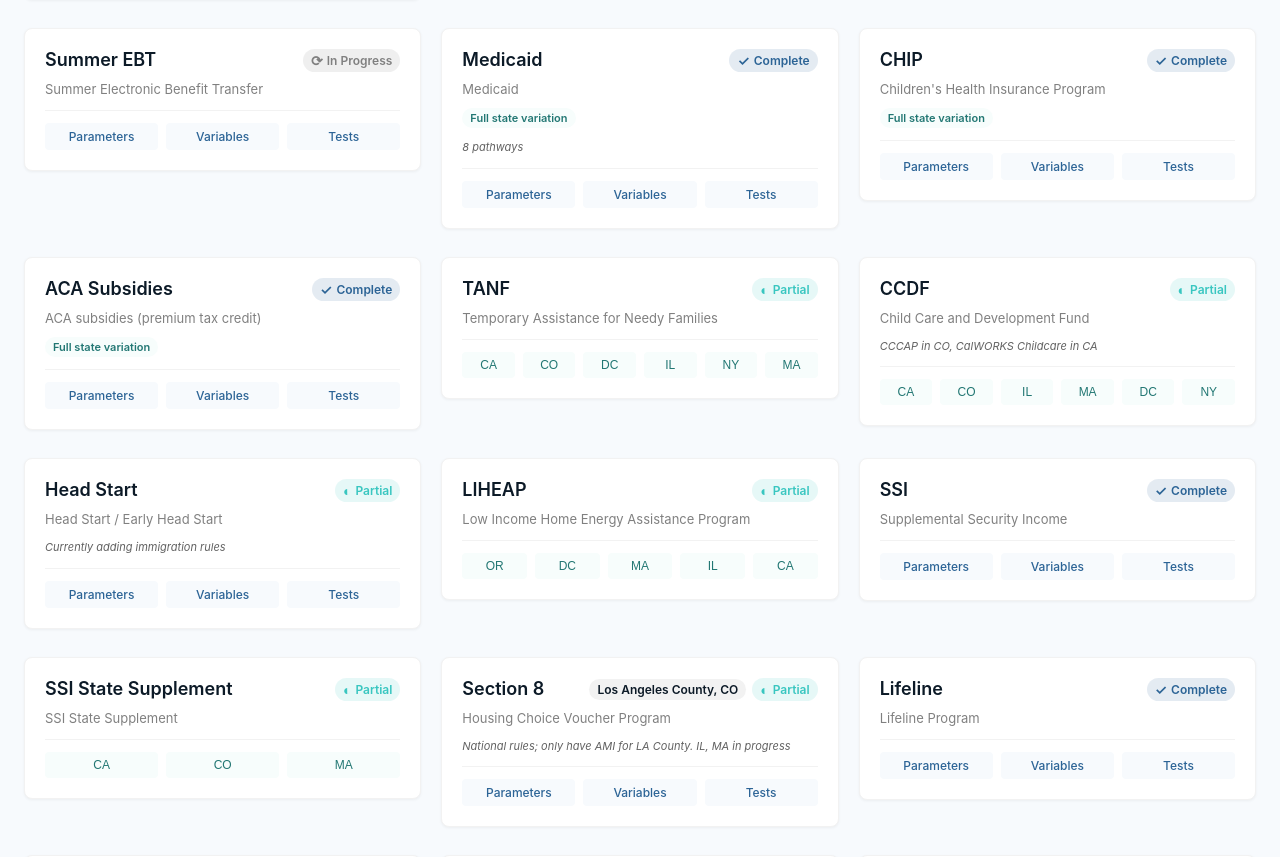
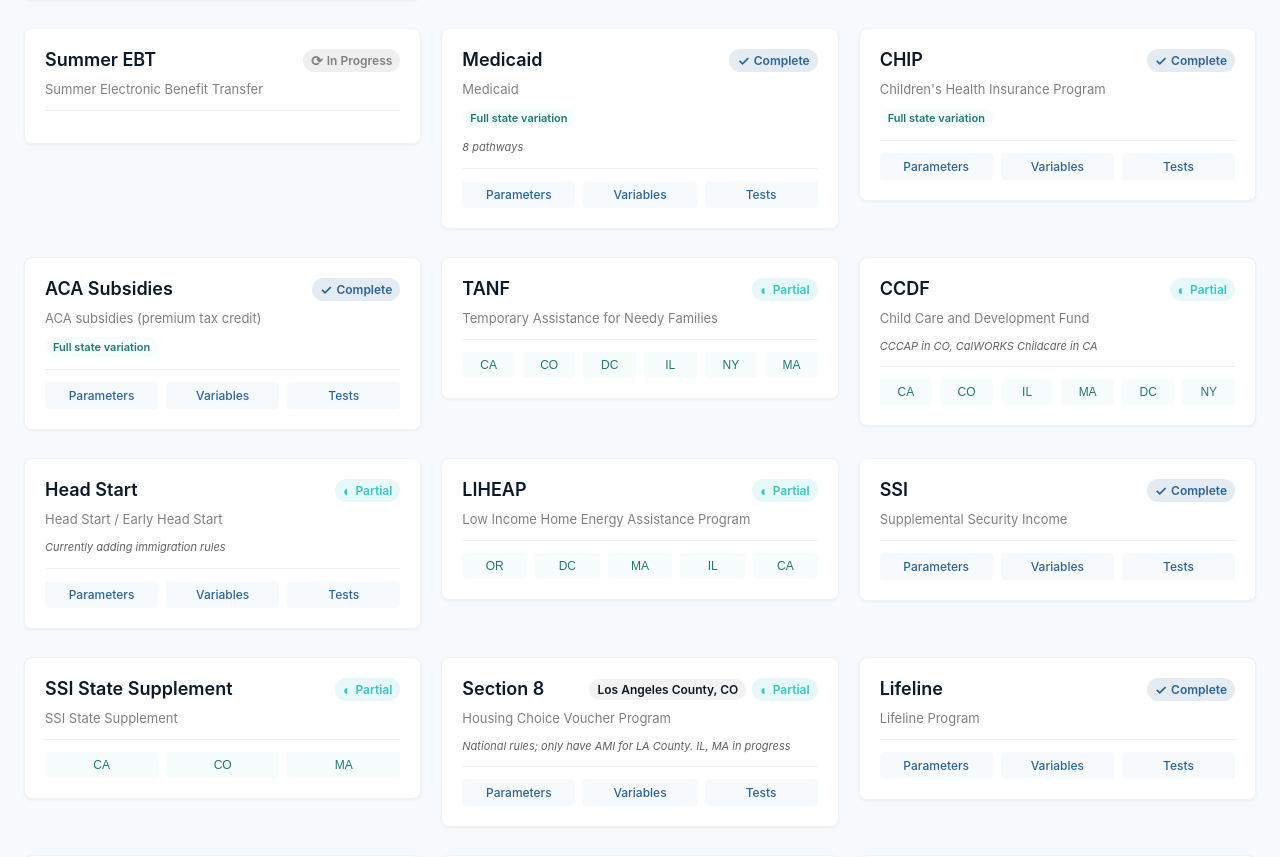
Before and after one commit to PolicyEngine/policyengine-coverage-tracker, a React (Create React App) app: page / in a window 1280 px wide. Shown: the part 940-1797 px from the top of the page. Built offline with nearby package versions, Linux system fonts and the light colour scheme.

Commit message:
some program coverage

```diff
--- a/src/data/programs.ts
+++ b/src/data/programs.ts
@@ -42,9 +42,9 @@
     coverage: 'US',
     notes: 'Social Security and Medicare',
     githubLinks: {
-      parameters: `${GITHUB_BASE}/parameters/gov/irs/social_security`,
-      variables: `${GITHUB_BASE}/variables/gov/irs/social_security`,
-      tests: `${TESTS_BASE}/policy/baseline/gov/irs/social_security`,
+      parameters: `${GITHUB_BASE}/parameters/gov/irs/payroll`,
+      variables: `${GITHUB_BASE}/variables/gov/irs/payroll`,
+      tests: `${TESTS_BASE}/policy/baseline/gov/irs/payroll`,
     },
   },
 
@@ -98,11 +98,7 @@
     agency: 'USDA',
     status: 'inProgress',
     coverage: 'US',
-    githubLinks: {
-      parameters: `${GITHUB_BASE}/parameters/gov/usda/summer_ebt`,
-      variables: `${GITHUB_BASE}/variables/gov/usda/summer_ebt`,
-      tests: `${TESTS_BASE}/policy/baseline/gov/usda/summer_ebt`,
-    },
+    githubLinks: {},
   },
 
   // HHS Programs
@@ -160,12 +156,12 @@
       {
         state: 'CA',
         status: 'complete',
-        name: 'CalWORKs Cash Aid',
-        fullName: 'CalWORKs Cash Aid Program',
+        name: 'CalWORKs Cash Benefit',
+        fullName: 'California CalWORKs Cash Benefit',
         githubLinks: {
-          parameters: `${GITHUB_BASE}/parameters/gov/states/ca/tanf`,
-          variables: `${GITHUB_BASE}/variables/gov/states/ca/tanf`,
-          tests: `${TESTS_BASE}/policy/baseline/gov/states/ca/tanf`,
+          parameters: `${GITHUB_BASE}/parameters/gov/states/ca/cdss/tanf/cash`,
+          variables: `${GITHUB_BASE}/variables/gov/states/ca/cdss/tanf/cash`,
+          tests: `${TESTS_BASE}/policy/baseline/gov/states/ca/cdss/tanf/cash`,
         }
       },
       {
@@ -174,53 +170,53 @@
         name: 'Colorado Works',
         fullName: 'Colorado Works Program',
         githubLinks: {
-          parameters: `${GITHUB_BASE}/parameters/gov/states/co/tanf`,
-          variables: `${GITHUB_BASE}/variables/gov/states/co/tanf`,
-          tests: `${TESTS_BASE}/policy/baseline/gov/states/co/tanf`,
+          parameters: `${GITHUB_BASE}/parameters/gov/states/co/cdhs/tanf`,
+          variables: `${GITHUB_BASE}/variables/gov/states/co/cdhs/tanf`,
+          tests: `${TESTS_BASE}/policy/baseline/gov/states/co/cdhs/tanf`,
         }
       },
       {
         state: 'DC',
         status: 'complete',
-        name: 'TANF',
+        name: 'DC TANF',
         fullName: 'DC Temporary Assistance for Needy Families',
         githubLinks: {
-          parameters: `${GITHUB_BASE}/parameters/gov/states/dc/tanf`,
-          variables: `${GITHUB_BASE}/variables/gov/states/dc/tanf`,
-          tests: `${TESTS_BASE}/policy/baseline/gov/states/dc/tanf`,
+          parameters: `${GITHUB_BASE}/parameters/gov/states/dc/dhs/tanf`,
+          variables: `${GITHUB_BASE}/variables/gov/states/dc/dhs/tanf`,
+          tests: `${TESTS_BASE}/policy/baseline/gov/states/dc/dhs/tanf`,
         }
       },
       {
         state: 'IL',
         status: 'complete',
-        name: 'TANF',
+        name: 'Illinois TANF',
         fullName: 'Illinois Temporary Assistance for Needy Families',
         githubLinks: {
-          parameters: `${GITHUB_BASE}/parameters/gov/states/il/tanf`,
-          variables: `${GITHUB_BASE}/variables/gov/states/il/tanf`,
-          tests: `${TESTS_BASE}/policy/baseline/gov/states/il/tanf`,
+          parameters: `${GITHUB_BASE}/parameters/gov/states/il/dhs/tanf`,
+          variables: `${GITHUB_BASE}/variables/gov/states/il/dhs/tanf`,
+          tests: `${TESTS_BASE}/policy/baseline/gov/states/il/dhs/tanf`,
         }
       },
       {
         state: 'NY',
         status: 'complete',
-        name: 'Family Assistance',
-        fullName: 'New York Family Assistance Program',
+        name: 'NY Temporary Assistance for Needy Families',
+        fullName: 'New York Temporary Assistance for Needy Families (TANF) Plan',
         githubLinks: {
-          parameters: `${GITHUB_BASE}/parameters/gov/states/ny/tanf`,
-          variables: `${GITHUB_BASE}/variables/gov/states/ny/tanf`,
-          tests: `${TESTS_BASE}/policy/baseline/gov/states/ny/tanf`,
+          parameters: `${GITHUB_BASE}/parameters/gov/states/ny/otda/tanf`,
+          variables: `${GITHUB_BASE}/variables/gov/states/ny/otda/tanf`,
+          tests: `${TESTS_BASE}/policy/baseline/gov/states/ny/otda/tanf`,
         }
       },
       {
         state: 'MA',
         status: 'complete',
-        name: 'TAFDC',
+        name: 'Massachusets TAFDC',
         fullName: 'Transitional Aid to Families with Dependent Children',
         githubLinks: {
-          parameters: `${GITHUB_BASE}/parameters/gov/states/ma/tanf`,
-          variables: `${GITHUB_BASE}/variables/gov/states/ma/tanf`,
-          tests: `${TESTS_BASE}/policy/baseline/gov/states/ma/tanf`,
+          parameters: `${GITHUB_BASE}/parameters/gov/states/ma/dta/tcap/tafdc`,
+          variables: `${GITHUB_BASE}/variables/gov/states/ma/dta/tcap/tafdc`,
+          tests: `${TESTS_BASE}/policy/baseline/gov/states/ma/dta/tcap/tafdc`,
         }
       },
     ],
```
